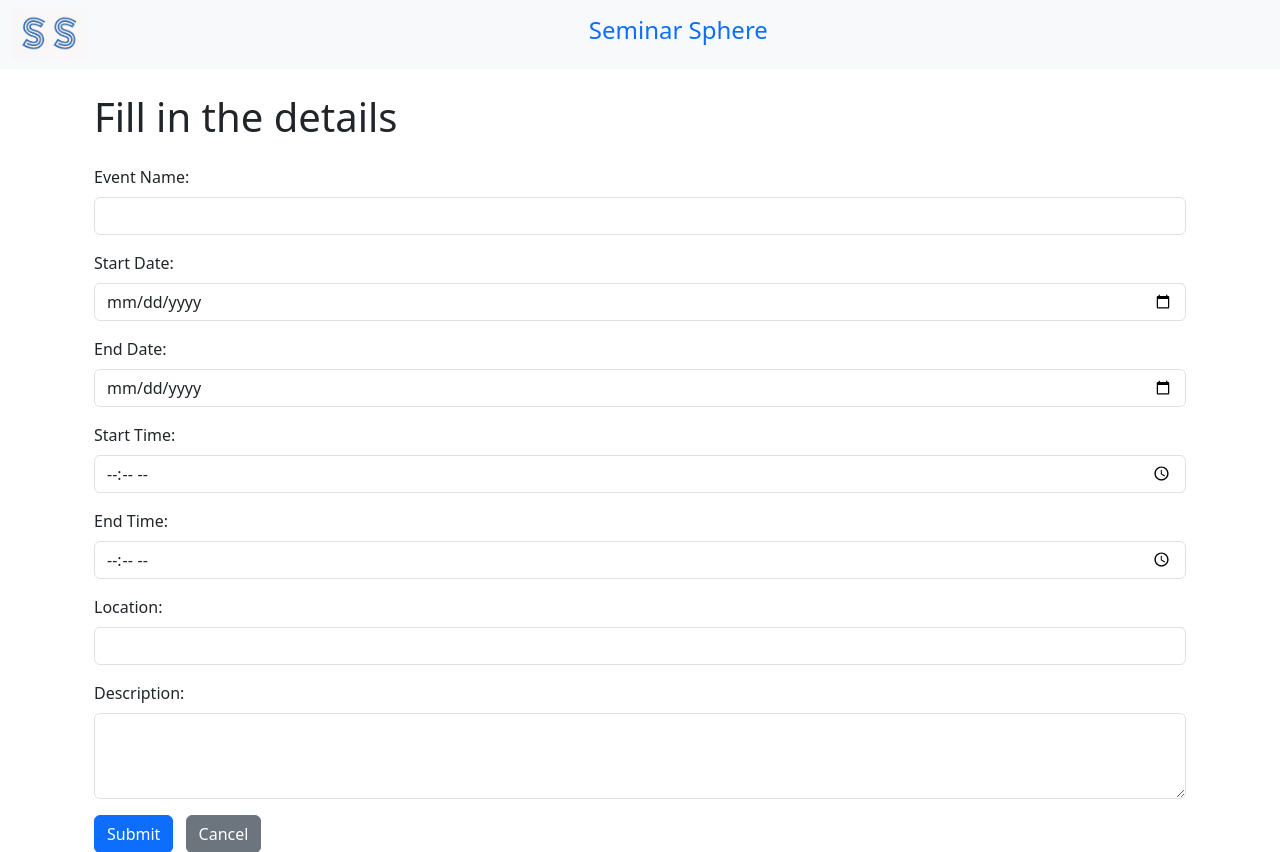
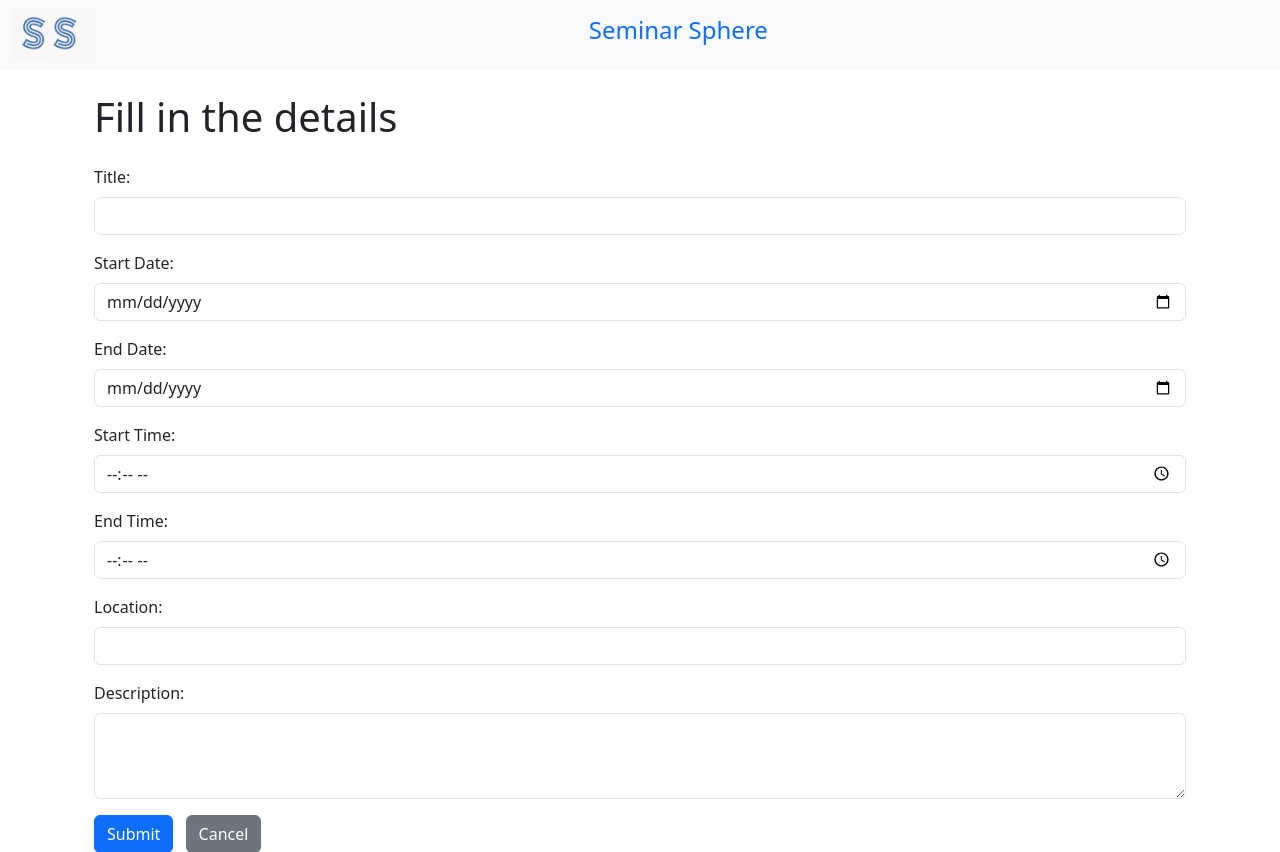
Before and after one commit to ammbika/Seminar-Sphere, a Flask app: page /create_event in a window 1280 px wide. Shown: the top 852 px of the page. Run offline with Flask 3, Linux system fonts and the light colour scheme; the visitor is signed in with stand-in values (Sample User, id 1).

Commit message:
Changed event_name to title

```diff
--- a/app.py
+++ b/app.py
@@ -6,8 +6,8 @@ from datetime import datetime
 app= Flask(__name__)
 app.secret_key = 'gfy3o48046Gc7&^$hdjs'
 
-def validate_event_data(event_name, start_date, end_date, start_time, end_time, location, description):
-    if not event_name or not location or not description:
+def validate_event_data(title, start_date, end_date, start_time, end_time, location, description):
+    if not title or not location or not description:
         return False, "Event name, location, and description cannot be empty."
 
     try:
@@ -84,7 +84,7 @@ def create_event():
 
     if 'loggedIn' in session:
         if request.method == 'POST':
-            event_name = request.form['event_name']
+            title = request.form['title']
             start_date = request.form['start_date']
             end_date = request.form['end_date']
             start_time = request.form['start_time']
@@ -93,12 +93,12 @@ def create_event():
             description = request.form['description']
             id = str(uuid.uuid4())
 
-            is_valid, error_message = validate_event_data(event_name, start_date, end_date, start_time, end_time, location, description)
+            is_valid, error_message = validate_event_data(title, start_date, end_date, start_time, end_time, location, description)
             if not is_valid:
                 return render_template('createEvent.html', failure_message=error_message)
 
             event = {
-                'event_name': event_name,
+                'title': title,
                 'start_date': start_date,
                 'end_date': end_date,
                 'start_time': start_time,
@@ -149,7 +149,7 @@ def edit_event(event_id):
 
         if request.method == 'POST':
             if event:
-                event['event_name'] = request.form['event_name']
+                event['title'] = request.form['title']
                 event['start_date'] = request.form['start_date']
                 event['end_date'] = request.form['end_date']
                 event['start_time'] = request.form['start_time']
@@ -157,7 +157,7 @@ def edit_event(event_id):
                 event['location'] = request.form['location']
                 event['description'] = request.form['description']
 
-                is_valid, error_message = validate_event_data(event['event_name'], event['start_date'], event['end_date'], event['start_time'], event['end_time'], event['location'], event['description'])
+                is_valid, error_message = validate_event_data(event['title'], event['start_date'], event['end_date'], event['start_time'], event['end_time'], event['location'], event['description'])
                 if not is_valid:
                     return render_template('editEvent.html', event=event, failure_message=error_message)
 
@@ -210,7 +210,7 @@ def search():
 @app.route('/search_event', methods=['GET'])
 def search_event():
     # Get search criteria from request args
-    event_name = request.args.get('event_name')
+    title = request.args.get('title')
     start_date = request.args.get('start_date')
     end_date = request.args.get('end_date')
 
@@ -222,8 +222,8 @@ def search_event():
 
     # Filter events based on criteria
     filtered_events = events
-    if event_name:
-        filtered_events = [event for event in filtered_events if event.get('event_name', '').lower() == event_name.lower()]
+    if title:
+        filtered_events = [event for event in filtered_events if event.get('title', '').lower() == title.lower()]
     if start_date:
         filtered_events = [event for event in filtered_events if event.get('start_date') == start_date]
     if end_date:
--- a/templates/admin.html
+++ b/templates/admin.html
@@ -17,7 +17,7 @@
         <div class="col">
             <div class="card h-100">
                 <div class="card-body">
-                    <h5 class="card-title">{{ event.event_name }}</h5>
+                    <h5 class="card-title">{{ event.title }}</h5>
                     <p class="card-text">
                         <strong>Start Date:</strong> {{ event.start_date }}<br>
                         <strong>End Date:</strong> {{ event.end_date }}<br>
--- a/templates/createEvent.html
+++ b/templates/createEvent.html
@@ -5,8 +5,8 @@
     <h1 class="mb-4">Fill in the details</h1>
     <form action="{{ url_for('create_event') }}" method="POST" class="mb-4">
         <div class="mb-3">
-            <label for="event_name" class="form-label">Event Name:</label>
-            <input type="text" id="event_name" name="event_name" class="form-control" required>
+            <label for="title" class="form-label">Title:</label>
+            <input type="text" id="title" name="title" class="form-control" required>
         </div>
 
         <div class="mb-3">
--- a/templates/editEvent.html
+++ b/templates/editEvent.html
@@ -5,8 +5,8 @@
     <h2 class="mb-4">Edit Event</h2>
     <form action="{{ url_for('edit_event', event_id=event.id) }}" method="POST" class="mb-4">
         <div class="mb-3">
-            <label for="event_name" class="form-label">Event Name:</label>
-            <input type="text" id="event_name" name="event_name" value="{{ event.event_name }}" class="form-control" required>
+            <label for="title" class="form-label">Event Name:</label>
+            <input type="text" id="title" name="title" value="{{ event.title }}" class="form-control" required>
         </div>
 
         <div class="mb-3">
--- a/templates/home.html
+++ b/templates/home.html
@@ -15,7 +15,7 @@
             <div class="col-md-6 mb-4">
                 <div class="card">
                     <div class="card-body">
-                        <h5 class="card-title" style="color: blue;">{{ event.event_name }}</h5>
+                        <h5 class="card-title" style="color: blue;">{{ event.title }}</h5>
                         <p class="card-text"><strong>Start Date:</strong> {{ event.start_date }}</p>
                         <p class="card-text"><strong>End Date:</strong> {{ event.end_date }}</p>
                         <p class="card-text"><strong>Start Time:</strong> {{ event.start_time }}</p>
--- a/templates/search.html
+++ b/templates/search.html
@@ -15,8 +15,8 @@
             <h1>Event Search</h1>
             <form action="{{ url_for('search_event') }}" method="GET">
                 <div class="mb-3">
-                    <label for="event_name" class="form-label">Event Name:</label>
-                    <input type="text" id="event_name" name="event_name" class="form-control">
+                    <label for="title" class="form-label">Event Name:</label>
+                    <input type="text" id="title" name="title" class="form-control">
                 </div>
                 <div class="mb-3">
                     <label for="start_date" class="form-label">Start Date:</label>
@@ -38,7 +38,7 @@
                 <ul class="list-group">
                 {% for event in events %}
                     <li class="list-group-item">
-                        <h3 class="mb-1">{{ event.event_name }}</h3>
+                        <h3 class="mb-1">{{ event.title }}</h3>
                         <p><strong>Start Date:</strong> {{ event.start_date }}</p>
                         <p><strong>End Date:</strong> {{ event.end_date }}</p>
                         <p><strong>Start Time:</strong> {{ event.start_time }}</p>
```
